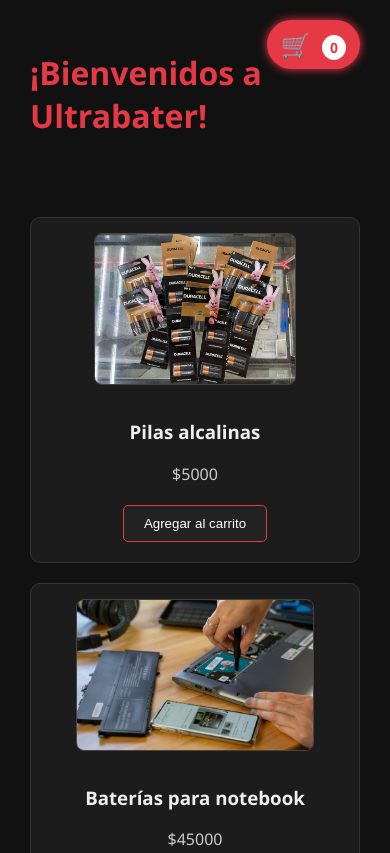
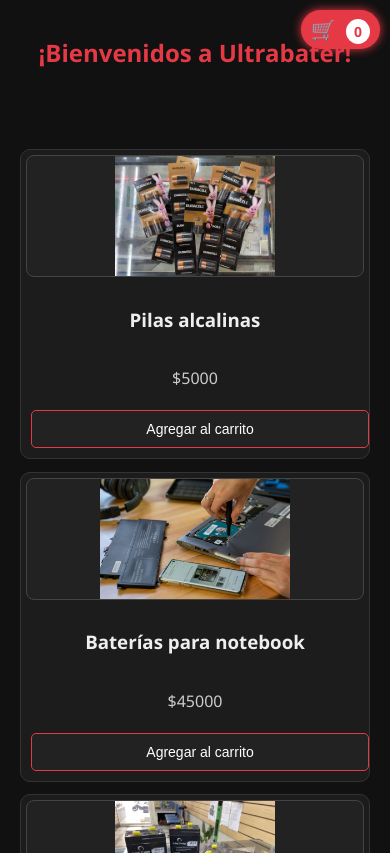
Before and after one commit to fe88/Batterycommerce, a plain HTML site: page index.html in a window 390 px wide. Shown: the top 853 px of the page. Drawn offline with Linux system fonts and the light colour scheme; some packages are replaced by stand-ins of ours; a script that the page names is missing.

Commit message:
push origin master

```diff
--- a/estilos.css
+++ b/estilos.css
@@ -74,15 +74,20 @@ button:hover {
   grid-template-columns: repeat(auto-fill, minmax(200px, 1fr));
   gap: 20px;
   margin-top: 80px;
+  align-items: stretch;
 }
 
 .producto {
   background-color: #1c1c1c;
-  padding: 15px;
+  padding: 5px;
   border-radius: 10px;
   text-align: center;
   border: 1px solid #333;
   transition: transform 0.3s;
+    display: flex;
+  flex-direction: column;
+  justify-content: space-between;
+  height: 97%;
 }
 
 .producto:hover {
@@ -186,3 +191,58 @@ button:hover {
 #salir:hover {
   background-color: #b12a37;
 }
+
+/* Responsive Design */
+@media (max-width: 600px) {
+  body {
+    padding: 20px;
+    font-size: 16px;
+  }
+   h1 {
+    font-size: 1.5rem;
+    text-align: center;
+  }
+
+  #carrito-icono {
+    top: 10px;
+    right: 10px;
+    font-size: 20px;
+    padding: 6px 10px;
+  }
+
+  .productos-grid {
+    grid-template-columns: 1fr;
+    gap: 15px;
+  }
+
+  .modal-contenido {
+    width: 95%;
+    padding: 15px 20px;
+  }
+
+  .producto-img {
+    height: 120px;
+  }
+
+  .producto-carrito {
+    flex-direction: column;
+    align-items: flex-start;
+  }
+
+  .producto-img-carrito {
+    width: 100%;
+    height: auto;
+    margin: 0 0 10px 0;
+  }
+
+  #salir {
+    font-size: 16px;
+    padding: 10px;
+  }
+
+  button {
+    width: 100%;
+    padding: 10px;
+    font-size: 14px;
+  }
+}
```
